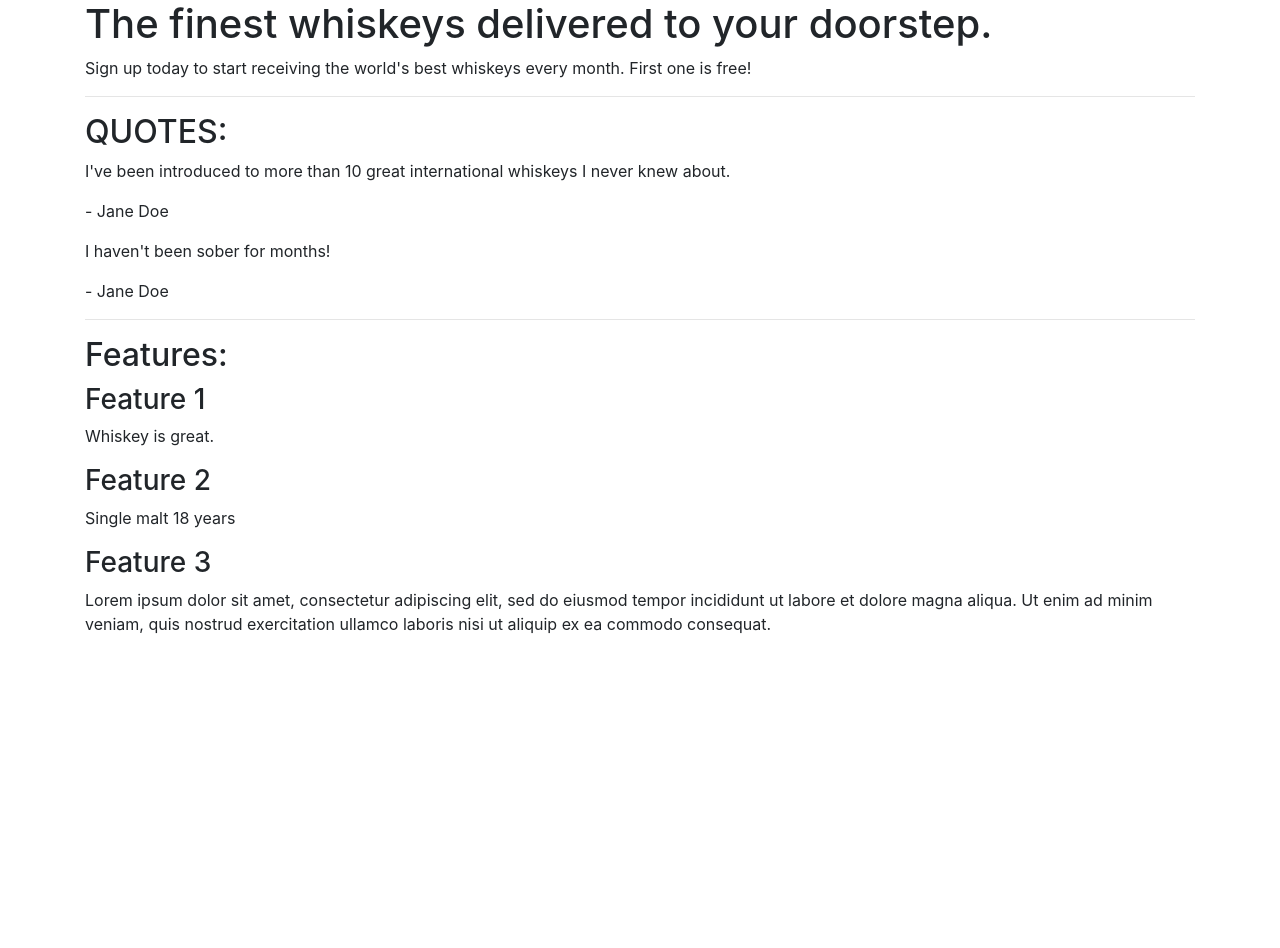
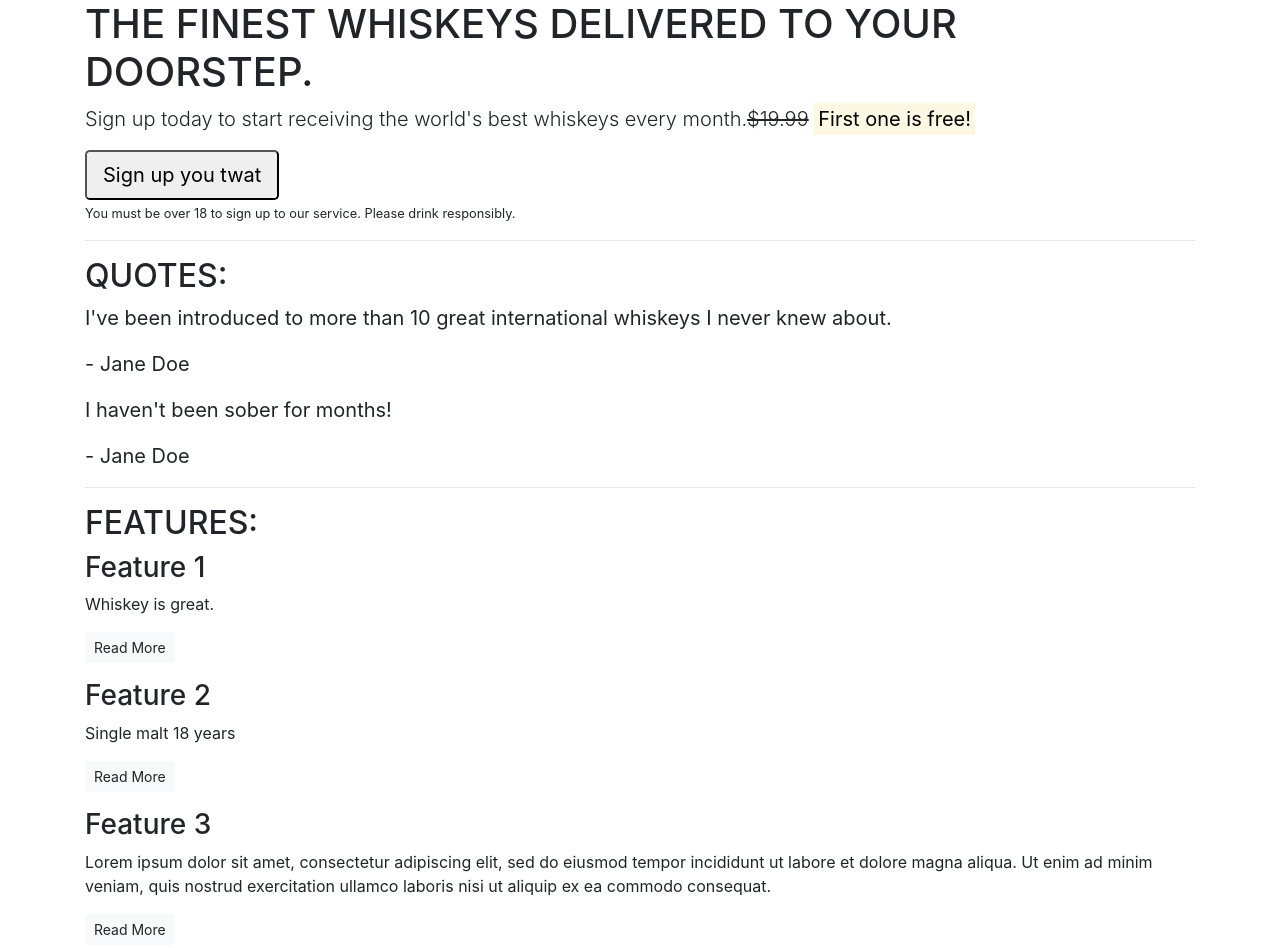
Before and after one commit to kimatron/bootstrapci, a plain HTML site: page index.html in a window 1280 px wide. Before the commit the page ends 800 px from the top, so only its background shows below. Drawn offline with nearby package versions, Linux system fonts and the light colour scheme.

Commit message:
Add text and custom css to bootstrap

```diff
--- a/index.html
+++ b/index.html
@@ -13,8 +13,13 @@
   <article class="container">
     <!-- Callout -->
     <section class="callout">
-      <h1>The finest whiskeys delivered to your doorstep.</h1>
-      <p>Sign up today to start receiving the world's best whiskeys every month. First one is free!</p>
+      <h1 class="text-uppercase">The finest whiskeys delivered to your doorstep.</h1>
+      <p class="lead">Sign up today to start receiving the world's best whiskeys every month.<s>$19.99</s>
+        <strong><mark>First one is
+            free!</mark></strong>
+      </p>
+      <button class="butn butn-success btn-lg">Sign up you twat</button>
+      <p><small>You must be over 18 to sign up to our service. Please drink responsibly.</small></p>
     </section>
     <!-- /.callout -->
     <hr>
@@ -22,34 +27,37 @@
     <!-- Quotes -->
     <section class="quotes">
       <h2 class="text-uppercase">Quotes:</h2>
-      <div class="quote">
+      <blockquote class="blockquote">
         <p>I've been introduced to more than 10 great international whiskeys I never knew about.</p>
         <p>- Jane Doe</p>
-      </div>
-      <div class="quote">
+      </blockquote>
+      <blockquote class="blockquote">
         <p>I haven't been sober for months!</p>
         <p>- Jane Doe</p>
-      </div>
+      </blockquote>
     </section>
     <!-- /.quotes -->
     <hr>
 
     <!-- Features -->
     <section class="features">
-      <h2>Features:</h2>
+      <h2 class="text-uppercase">Features:</h2>
       <div class="feature">
         <h3>Feature 1</h3>
         <p>Whiskey is great.</p>
+        <p><a class="btn btn-sm btn-light" href=>Read More</a></p>
       </div>
       <div class="feature">
         <h3>Feature 2</h3>
         <p>Single malt 18 years</p>
+        <p><a class="btn btn-sm btn-light" href=>Read More</a></p>
       </div>
       <div class="feature">
         <h3>Feature 3</h3>
         <p>Lorem ipsum dolor sit amet, consectetur adipiscing elit, sed do eiusmod tempor incididunt ut labore et dolore
           magna aliqua. Ut enim ad minim veniam, quis nostrud exercitation ullamco laboris nisi ut aliquip ex ea commodo
           consequat.</p>
+        <p><a class="btn btn-sm btn-light" href=>Read More</a></p>
       </div>
     </section>
     <!-- /.features -->
```
